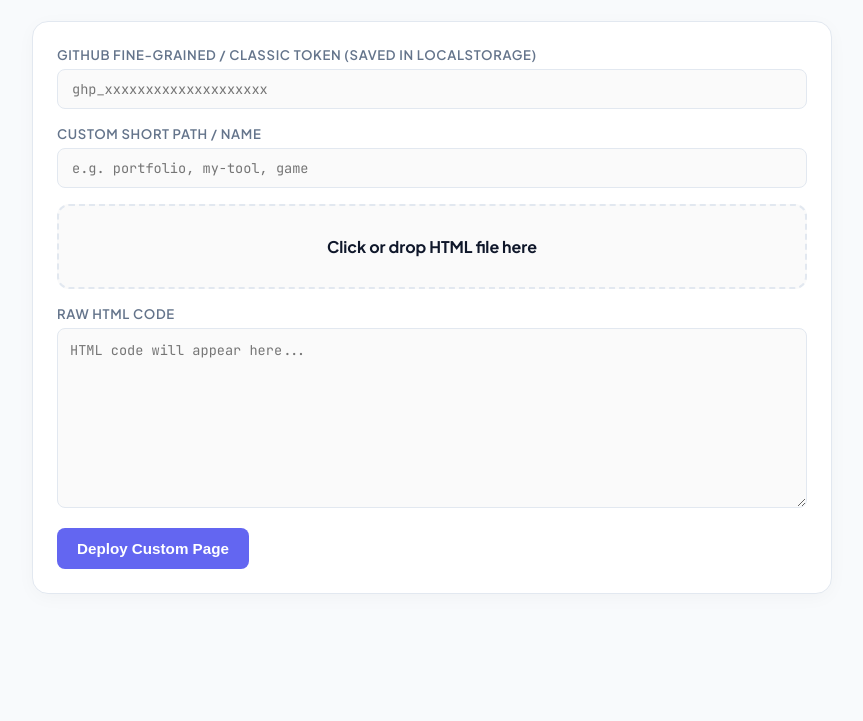
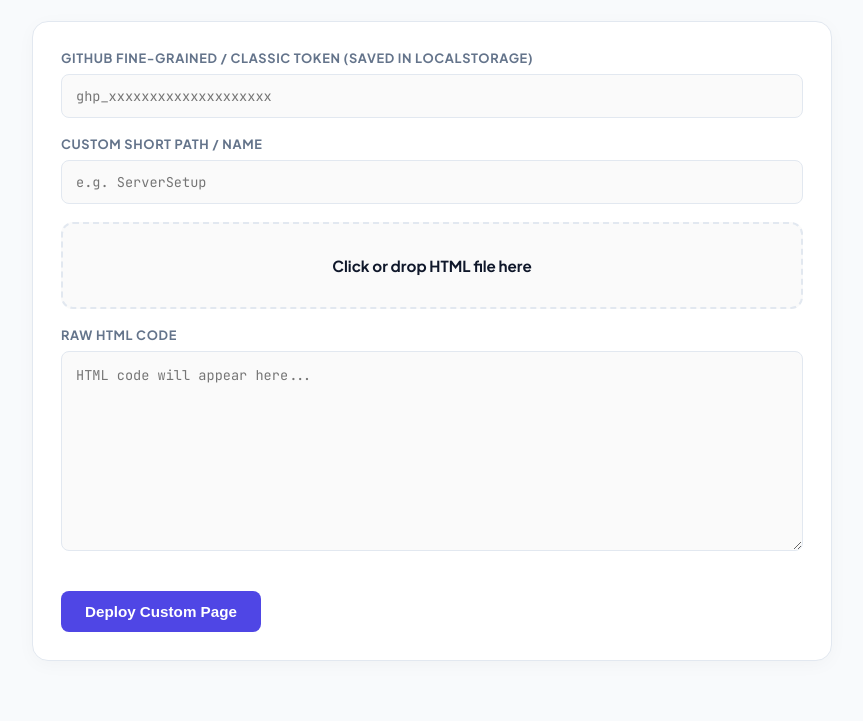
Before and after one commit to SahibdeepMe/canvas, a plain HTML site: page index.html in a window 1280 px wide. Shown: the part 144-865 px from the top of the page, without its empty margins (208-1071 px from the left). Before the commit the page ends 800 px from the top, so only its background shows below. Drawn offline with Linux system fonts and the light colour scheme.

Commit message:
Update index.html

```diff
--- a/index.html
+++ b/index.html
@@ -12,12 +12,13 @@
       --bg: #f8fafc;
       --card-bg: #ffffff;
       --border: #e2e8f0;
-      --accent: #6366f1;
+      --accent: #4f46e5;
       --accent-soft: #eef2ff;
-      --accent-hover: #4f46e5;
+      --accent-hover: #4338ca;
       --text: #0f172a;
       --text-muted: #64748b;
       --radius: 16px;
+      --success: #16a34a;
     }
 
     * { box-sizing: border-box; margin: 0; padding: 0; }
@@ -49,9 +50,10 @@
       padding: 4px 12px;
       border-radius: 999px;
       font-size: 0.8rem;
-      font-weight: 600;
+      font-weight: 700;
       margin-bottom: 12px;
       text-transform: uppercase;
+      letter-spacing: 0.05em;
     }
 
     h1 {
@@ -69,34 +71,35 @@
       background: var(--card-bg);
       border: 1px solid var(--border);
       border-radius: var(--radius);
-      padding: 24px;
+      padding: 28px;
       box-shadow: 0 4px 20px -2px rgba(0, 0, 0, 0.04);
       margin-bottom: 20px;
     }
 
     .form-group {
-      margin-bottom: 16px;
+      margin-bottom: 18px;
     }
 
     label {
       display: block;
-      font-size: 0.82rem;
-      font-weight: 600;
+      font-size: 0.8rem;
+      font-weight: 700;
       color: var(--text-muted);
-      margin-bottom: 6px;
+      margin-bottom: 8px;
       text-transform: uppercase;
       letter-spacing: 0.05em;
     }
 
     input[type="text"], input[type="password"] {
       width: 100%;
-      padding: 10px 14px;
+      padding: 12px 14px;
       border: 1px solid var(--border);
       border-radius: 8px;
       font-family: 'JetBrains Mono', monospace;
       font-size: 0.85rem;
       outline: none;
       background: #fafafa;
+      transition: border-color 0.2s, background 0.2s;
     }
 
     input:focus {
@@ -107,29 +110,42 @@
     .dropzone {
       border: 2px dashed var(--border);
       border-radius: 12px;
-      padding: 30px 20px;
+      padding: 32px 20px;
       text-align: center;
       background: #fafafa;
       cursor: pointer;
-      margin-bottom: 16px;
+      margin-bottom: 18px;
+      transition: border-color 0.2s, background 0.2s;
     }
 
-    .dropzone:hover {
+    .dropzone:hover, .dropzone.dragover {
       border-color: var(--accent);
       background: var(--accent-soft);
     }
 
+    .dropzone strong {
+      display: block;
+      font-size: 0.95rem;
+      color: var(--text);
+    }
+
     textarea {
       width: 100%;
-      height: 180px;
+      height: 200px;
       border: 1px solid var(--border);
       border-radius: 8px;
-      padding: 12px;
+      padding: 14px;
       font-family: 'JetBrains Mono', monospace;
       font-size: 0.85rem;
       background: #fafafa;
       outline: none;
       resize: vertical;
+      transition: border-color 0.2s, background 0.2s;
+    }
+
+    textarea:focus {
+      border-color: var(--accent);
+      background: #fff;
     }
 
     .btn {
@@ -137,18 +153,20 @@
       color: #fff;
       border: none;
       border-radius: 8px;
-      padding: 12px 20px;
+      padding: 12px 24px;
       font-size: 0.95rem;
       font-weight: 600;
       cursor: pointer;
-      margin-top: 16px;
+      margin-top: 18px;
+      transition: background 0.2s;
     }
 
     .btn:hover { background: var(--accent-hover); }
+    .btn:disabled { opacity: 0.6; cursor: not-allowed; }
 
     .output-section {
       display: none;
-      margin-top: 20px;
+      margin-top: 24px;
       padding-top: 20px;
       border-top: 1px solid var(--border);
     }
@@ -164,9 +182,14 @@
       color: var(--text);
       border: 1px solid var(--border);
       border-radius: 8px;
-      padding: 0 16px;
+      padding: 0 18px;
       font-weight: 600;
       cursor: pointer;
+      transition: background 0.15s;
+    }
+
+    .btn-secondary:hover {
+      background: #e2e8f0;
     }
   </style>
 </head>
@@ -181,13 +204,13 @@
 
     <div class="card">
       <div class="form-group">
-        <label>GitHub Fine-Grained / Classic Token (Saved in LocalStorage)</label>
+        <label for="gh-token">GitHub Fine-Grained / Classic Token (Saved in LocalStorage)</label>
         <input type="password" id="gh-token" placeholder="ghp_xxxxxxxxxxxxxxxxxxxx">
       </div>
 
       <div class="form-group">
-        <label>Custom Short Path / Name</label>
-        <input type="text" id="project-slug" placeholder="e.g. portfolio, my-tool, game">
+        <label for="project-slug">Custom Short Path / Name</label>
+        <input type="text" id="project-slug" placeholder="e.g. ServerSetup">
       </div>
 
       <div class="dropzone" id="drop-zone">
@@ -195,13 +218,15 @@
         <input type="file" id="file-input" accept=".html,.htm" style="display: none;">
       </div>
 
-      <label>Raw HTML Code</label>
-      <textarea id="code-preview" placeholder="HTML code will appear here..."></textarea>
+      <div class="form-group">
+        <label for="code-preview">Raw HTML Code</label>
+        <textarea id="code-preview" placeholder="HTML code will appear here..."></textarea>
+      </div>
 
       <button id="publish-btn" class="btn">Deploy Custom Page</button>
 
       <div class="output-section" id="output-section">
-        <label>Your Short Custom URL</label>
+        <label for="output-url">Your Short Custom URL</label>
         <div class="url-bar">
           <input type="text" id="output-url" readonly>
           <button class="btn-secondary" id="copy-btn">Copy</button>
```
